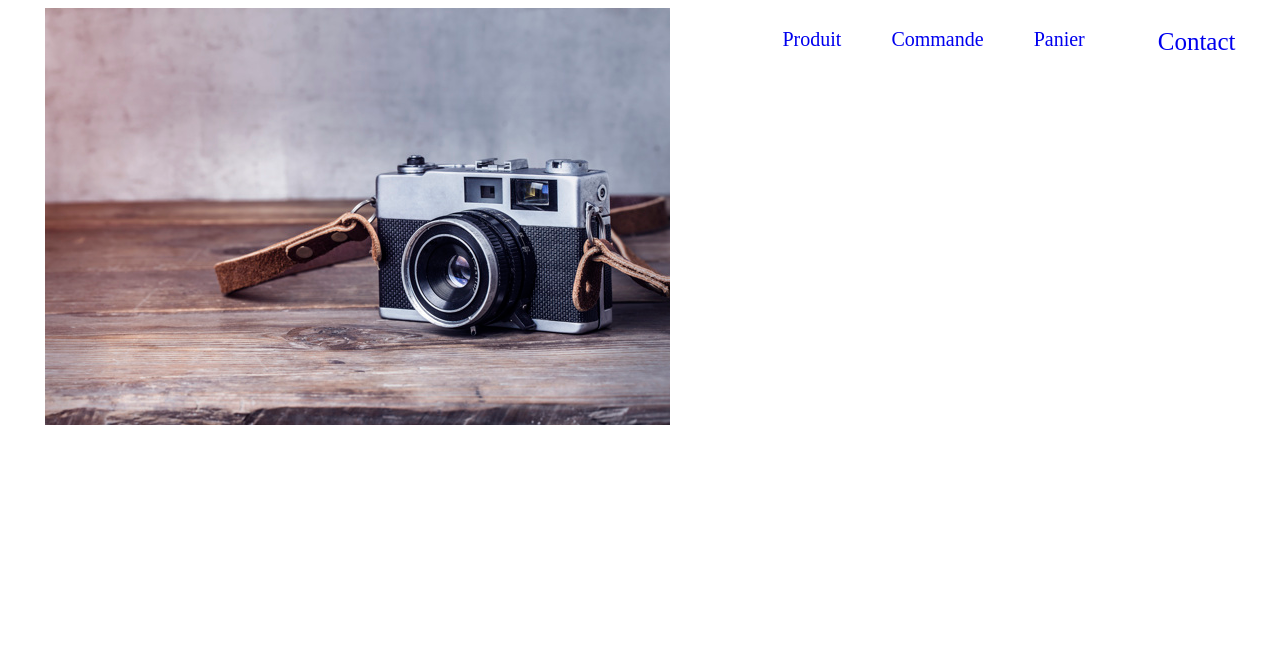
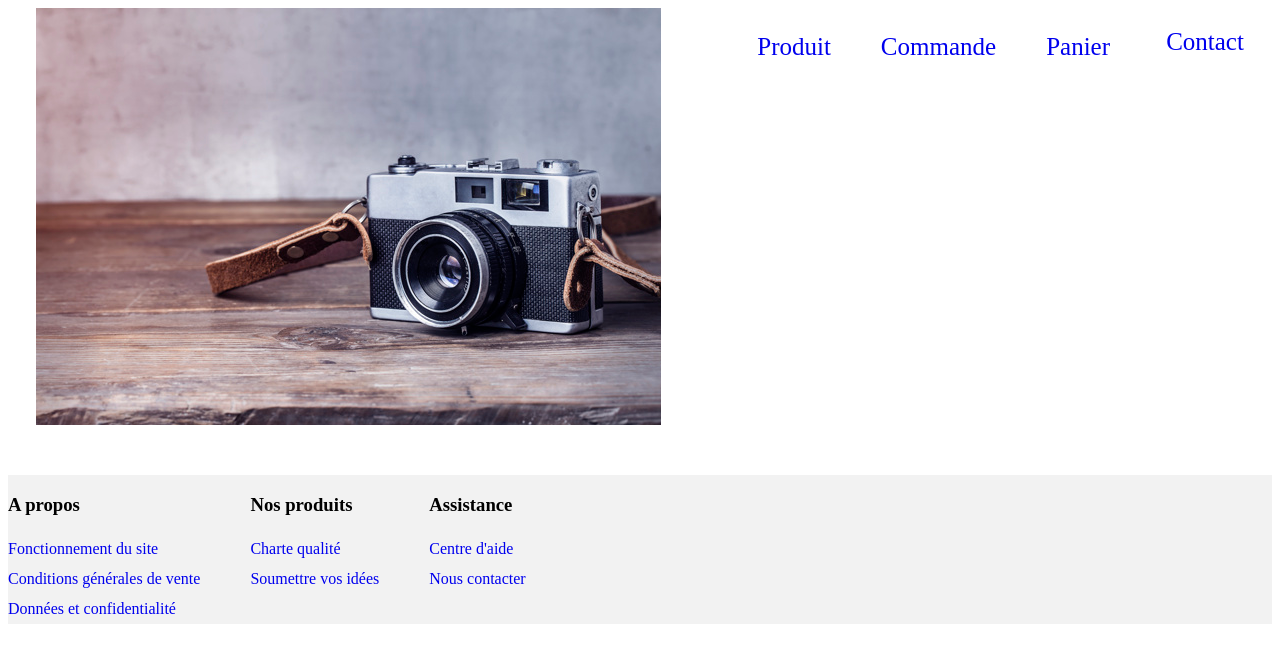
Before and after one commit to julien-dauleac/JulienDauleac_5_11_01_2021, a plain HTML site: page Frontend/index.html in a window 1280 px wide. Drawn offline with Linux system fonts and the light colour scheme; a web font is replaced by a local one.

Commit message:
Addition of the footer and various hypertext links

```diff
--- /dev/null
+++ b/Frontend/Sass/layouts/_footer.scss
@@ -0,0 +1,34 @@
+.footer
+{
+  display: flex;
+  background-color: #F2F2F2;
+  margin-top: 50px;
+  flex-wrap: wrap;
+  margin-bottom: 40px;
+
+  &__about
+  {
+    display: flex;
+    flex-direction: column;
+    padding-right: 50px;
+  }
+
+  &__products
+  {
+    display: flex;
+    flex-direction: column;
+    padding-right: 50px;
+  }
+
+  &__assistance
+  {
+    display: flex;
+    flex-direction: column;
+  }
+}
+
+.footer a
+{
+  text-decoration: none;
+  line-height: 30px;
+}
--- a/Frontend/Sass/layouts/_header.scss
+++ b/Frontend/Sass/layouts/_header.scss
@@ -15,7 +15,7 @@
   &__anchors
   {
     display: flex;
-    font-size: 20px;
+    font-size: 25px;
     list-style: none;
   }
 
--- a/Frontend/index.html
+++ b/Frontend/index.html
@@ -28,7 +28,24 @@
 
 </main>
 <footer>
-
+    <div class="footer">
+        <div class="footer__about">
+            <h3>A propos</h3>
+            <a href="#">Fonctionnement du site</a>
+            <a href="#">Conditions générales de vente</a>
+            <a href="#">Données et confidentialité</a>
+        </div>
+        <div class="footer__products">
+            <h3>Nos produits</h3>
+            <a href="#">Charte qualité</a>
+            <a href="#">Soumettre vos idées</a>
+        </div>
+        <div class="footer__assistance">
+            <h3>Assistance</h3>
+            <a href="#">Centre d'aide</a>
+            <a href="#">Nous contacter</a>
+        </div>
+    </div>
 </footer>
 </body>
 </html>
```
Also changed, not shown: Frontend/Sass/main.css, 1 other file.
